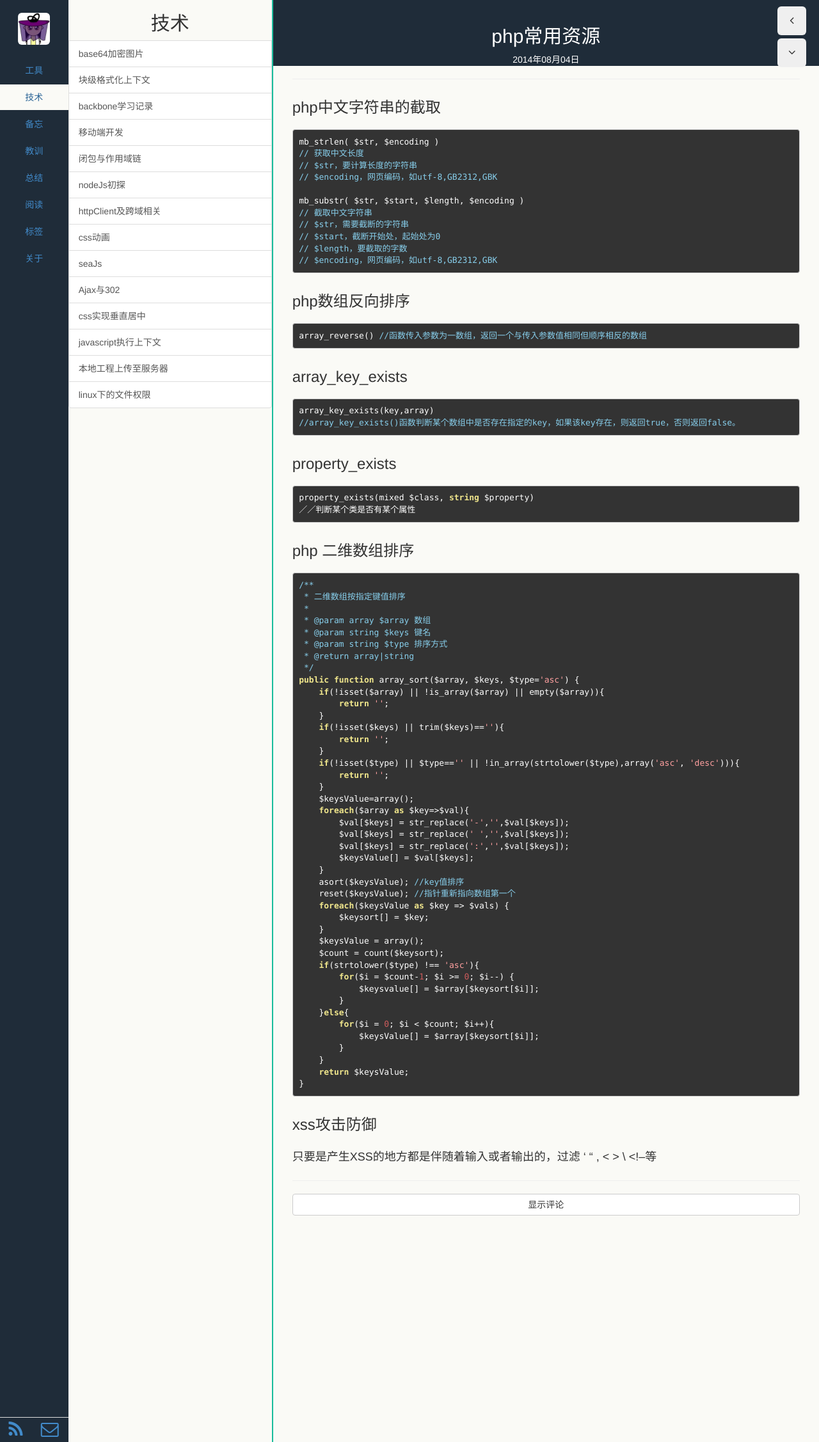
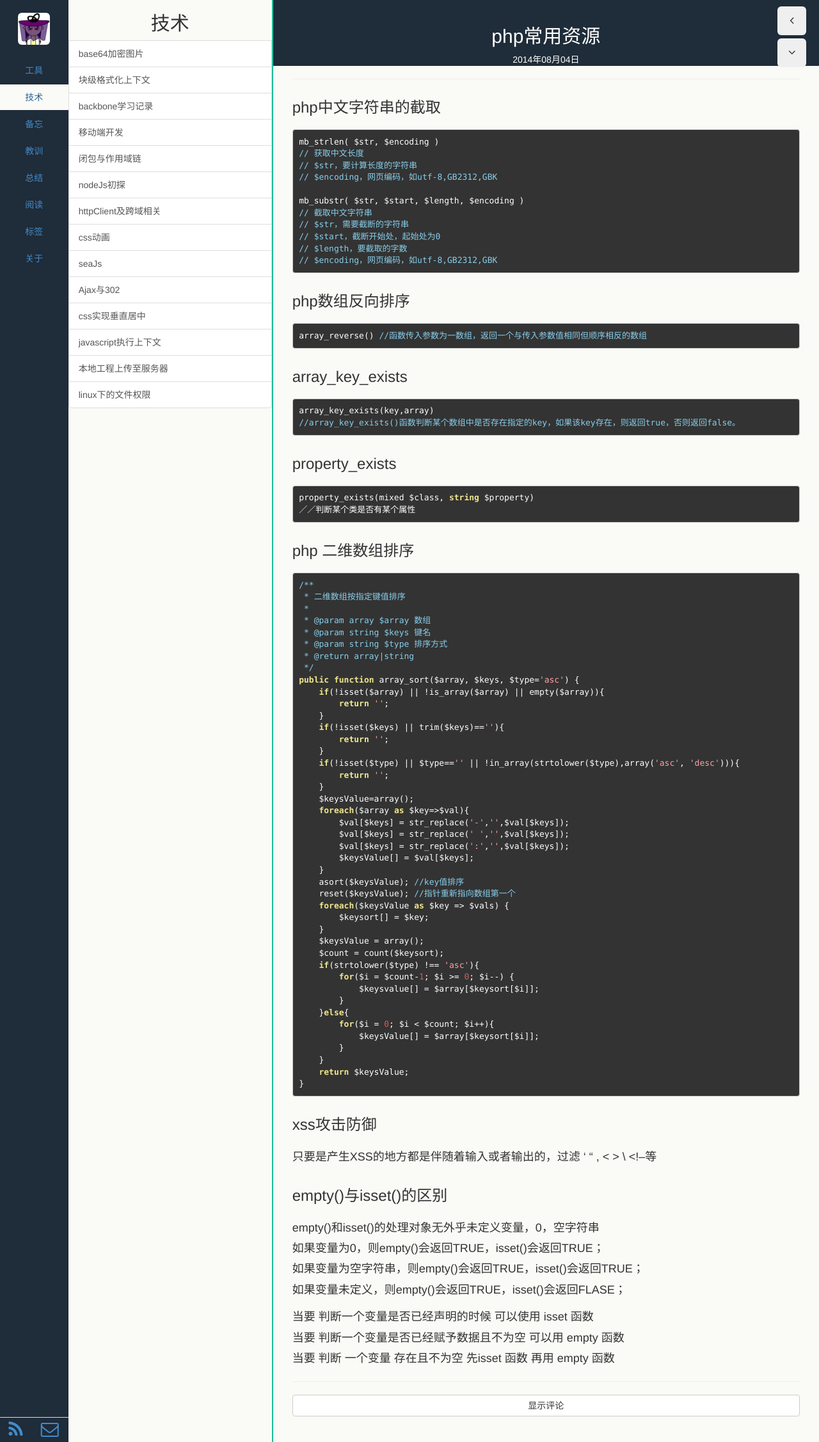
Before and after one commit to echoZQ/echo-blog, a Jekyll site: the page built from _posts/2014-08-04-php-resouce.md, in a window 1280 px wide. Shown: the whole page at 64% size. Built offline with Jekyll 4.4.1, drawn with Linux system fonts in a browser that asks for light colours; Markdown is read by kramdown in place of the engine named in the settings.

Commit message:
isset and empty

```diff
--- a/_posts/2014-08-04-php-resouce.md
+++ b/_posts/2014-08-04-php-resouce.md
@@ -23,7 +23,7 @@ description: php常用资源
 
 	array_reverse() //函数传入参数为一数组，返回一个与传入参数值相同但顺序相反的数组
 
-### array_key_exists
+### array\_key\_exists
 
 	array_key_exists(key,array)
 	//array_key_exists()函数判断某个数组中是否存在指定的key，如果该key存在，则返回true，否则返回false。
@@ -82,3 +82,14 @@ description: php常用资源
 ### xss攻击防御
 
 只要是产生XSS的地方都是伴随着输入或者输出的，过滤 ' " , <  > \   <!--等
+
+### empty()与isset()的区别
+
+empty()和isset()的处理对象无外乎未定义变量，0，空字符串
+如果变量为0，则empty()会返回TRUE，isset()会返回TRUE；
+如果变量为空字符串，则empty()会返回TRUE，isset()会返回TRUE；
+如果变量未定义，则empty()会返回TRUE，isset()会返回FLASE；
+
+当要 判断一个变量是否已经声明的时候 可以使用 isset 函数
+当要 判断一个变量是否已经赋予数据且不为空 可以用 empty 函数
+当要 判断 一个变量 存在且不为空 先isset 函数 再用 empty 函数
```
